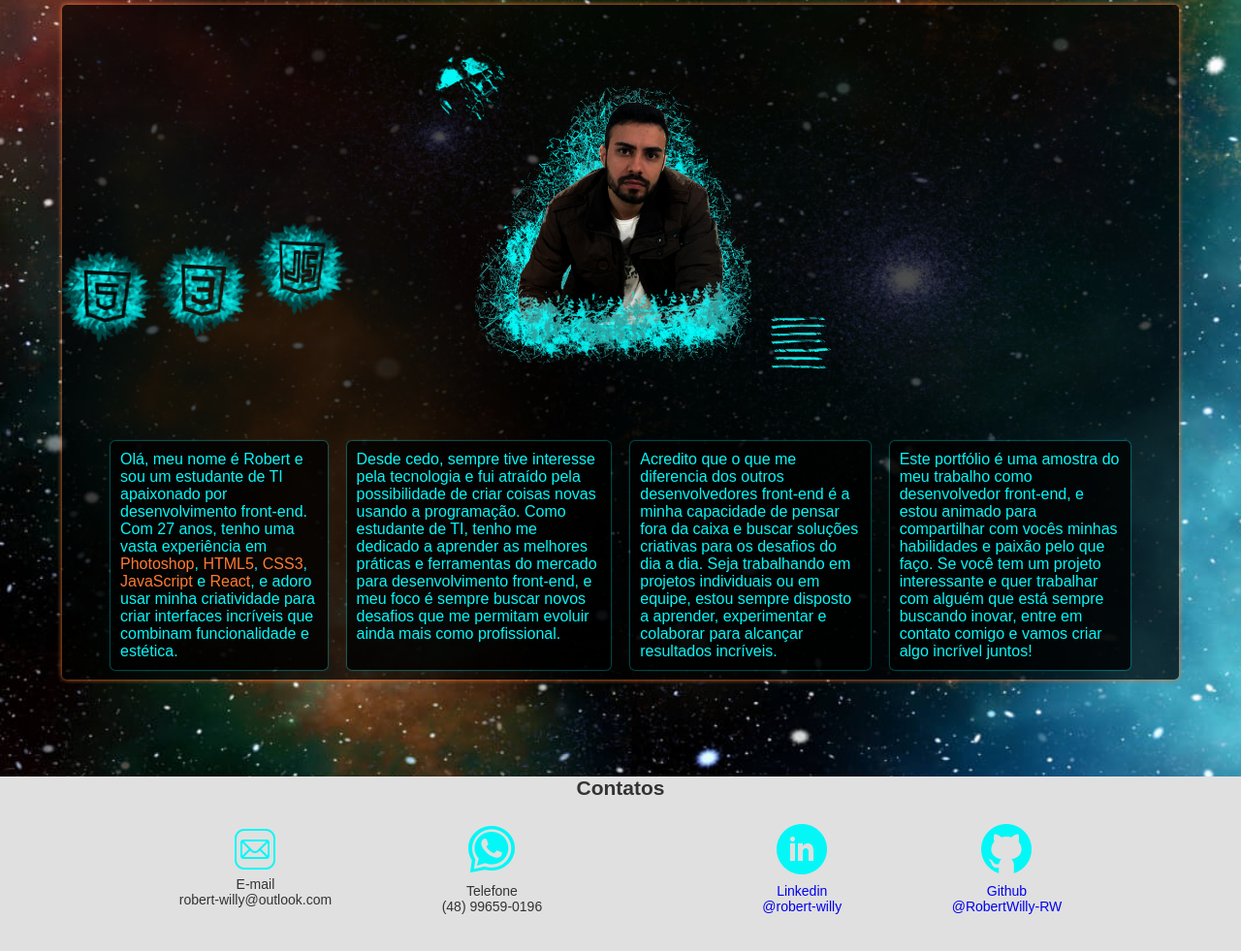
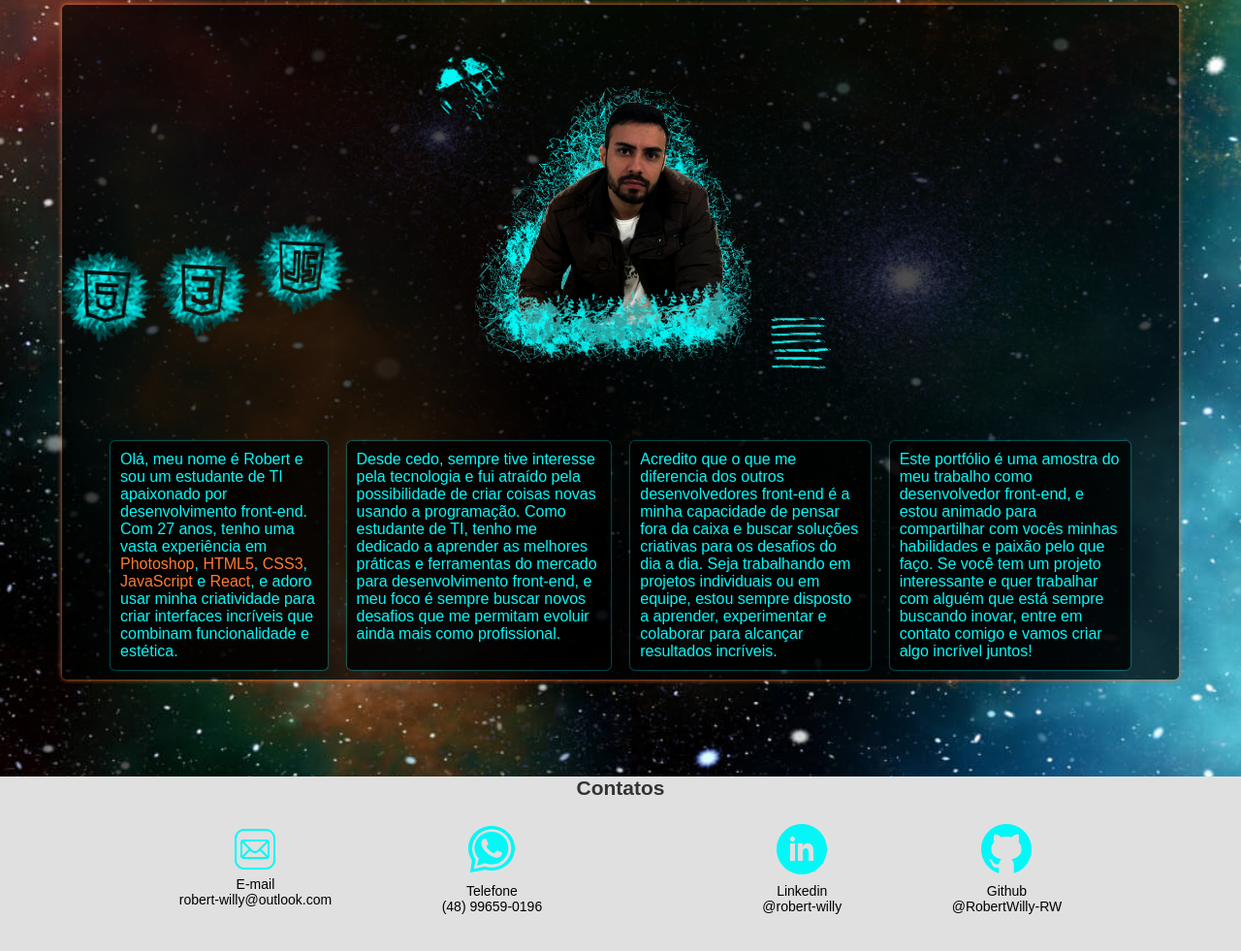
Before and after one commit to RobertWilly-RW/first-project, a plain HTML site: page index.html in a window 1280 px wide. Shown: the part 1695-2676 px from the top of the page at 97% size. Drawn offline with nearby package versions, Linux system fonts and the light colour scheme; a web font is replaced by a local one.

Commit message:
Update style.css

```diff
--- a/src/CSS/style.css
+++ b/src/CSS/style.css
@@ -378,8 +378,12 @@ div.icons {
     align-items: center;
     justify-content: space-around;
     width: 80vw;
+
 }
+div.icon p{
+    color: #000000;
 
+}
 
 /* ==============RESPONSIVE=============== */
 
```
